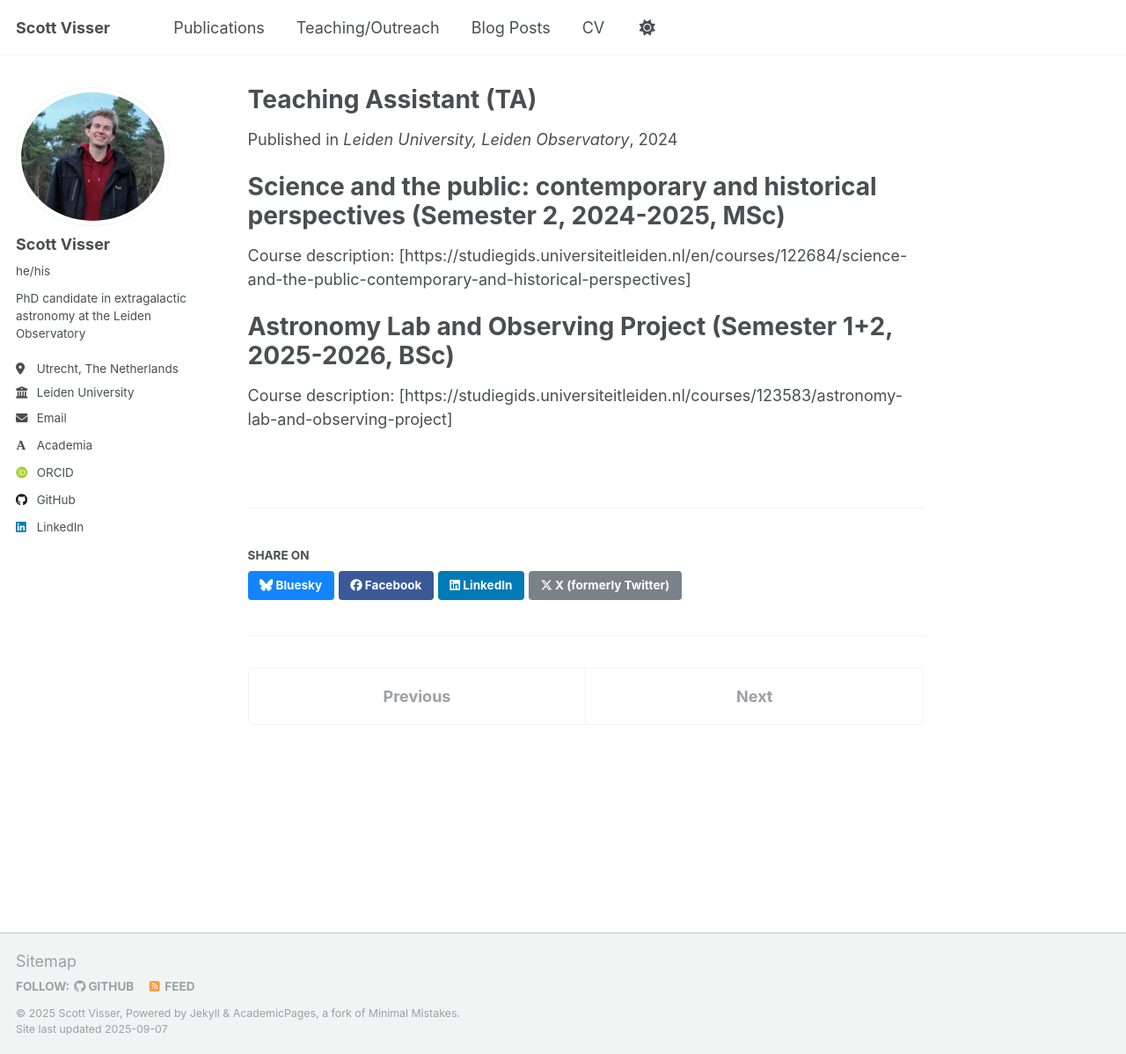
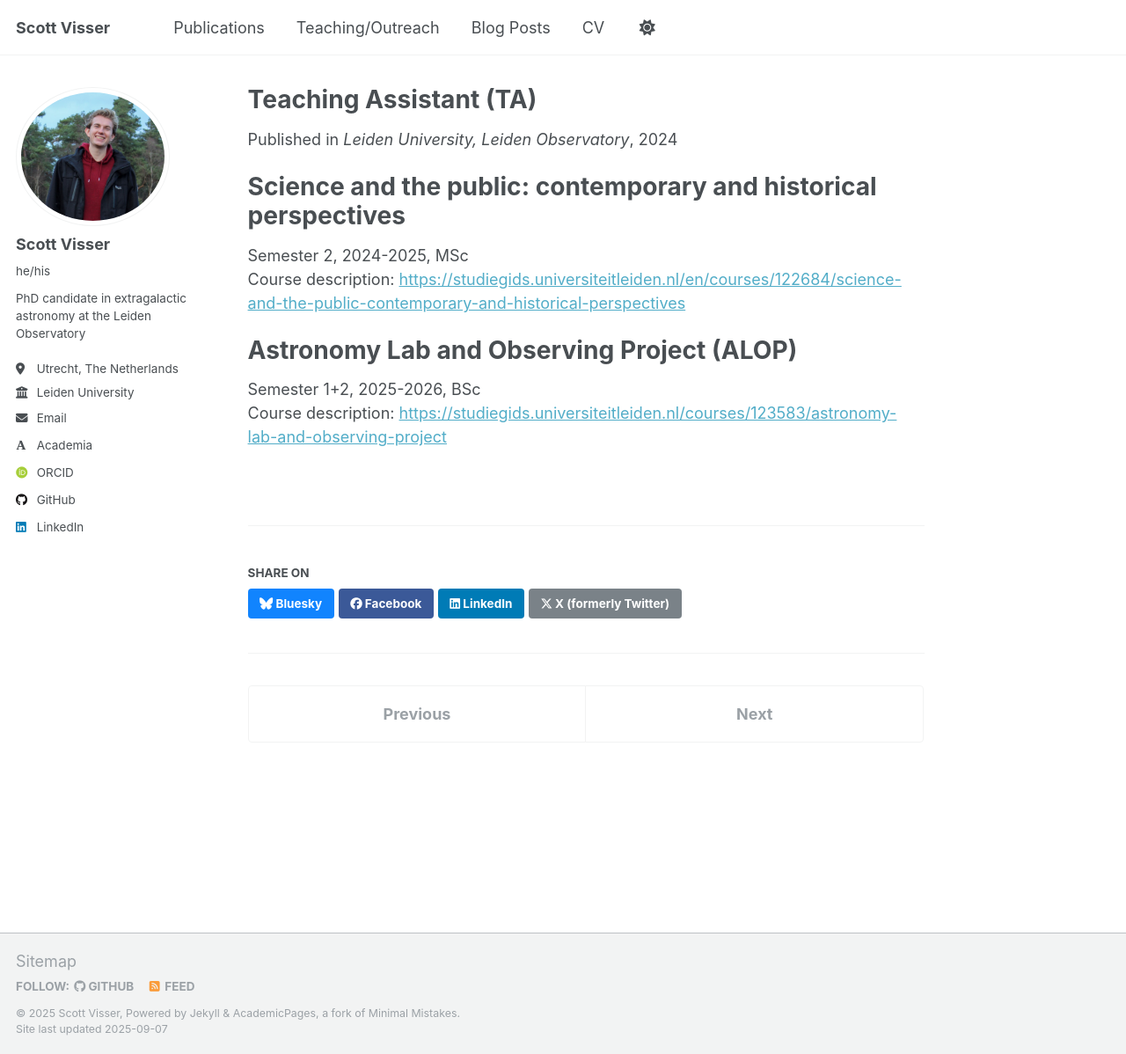
Before and after one commit to ScottV19/ScottV19.github.io, a Jekyll site: the page built from _teaching-outreach/TA_tasks.md, in a window 1280 px wide and 1198 px high. Shown: the whole window at 88% size. Built offline with Jekyll 4.4.1, drawn with Linux system fonts in a browser that asks for light colours; some web fonts are replaced.

Commit message:
Updated links in markdown

```diff
--- a/_teaching-outreach/TA_tasks.md
+++ b/_teaching-outreach/TA_tasks.md
@@ -8,11 +8,13 @@ date: 01-11-2024 - Present
 location: "Leiden, The Netherlands"
 ---
 
-Science and the public: contemporary and historical perspectives (Semester 2, 2024-2025, MSc)
+Science and the public: contemporary and historical perspectives
 ======
-Course description: [https://studiegids.universiteitleiden.nl/en/courses/122684/science-and-the-public-contemporary-and-historical-perspectives]
+Semester 2, 2024-2025, MSc <br>
+Course description: [https://studiegids.universiteitleiden.nl/en/courses/122684/science-and-the-public-contemporary-and-historical-perspectives](https://studiegids.universiteitleiden.nl/en/courses/122684/science-and-the-public-contemporary-and-historical-perspectives)
 
 
-Astronomy Lab and Observing Project (Semester 1+2, 2025-2026, BSc)
+Astronomy Lab and Observing Project (ALOP)
 ======
-Course description: [https://studiegids.universiteitleiden.nl/courses/123583/astronomy-lab-and-observing-project]
+Semester 1+2, 2025-2026, BSc <br>
+Course description: [https://studiegids.universiteitleiden.nl/courses/123583/astronomy-lab-and-observing-project](https://studiegids.universiteitleiden.nl/courses/123583/astronomy-lab-and-observing-project)
```
